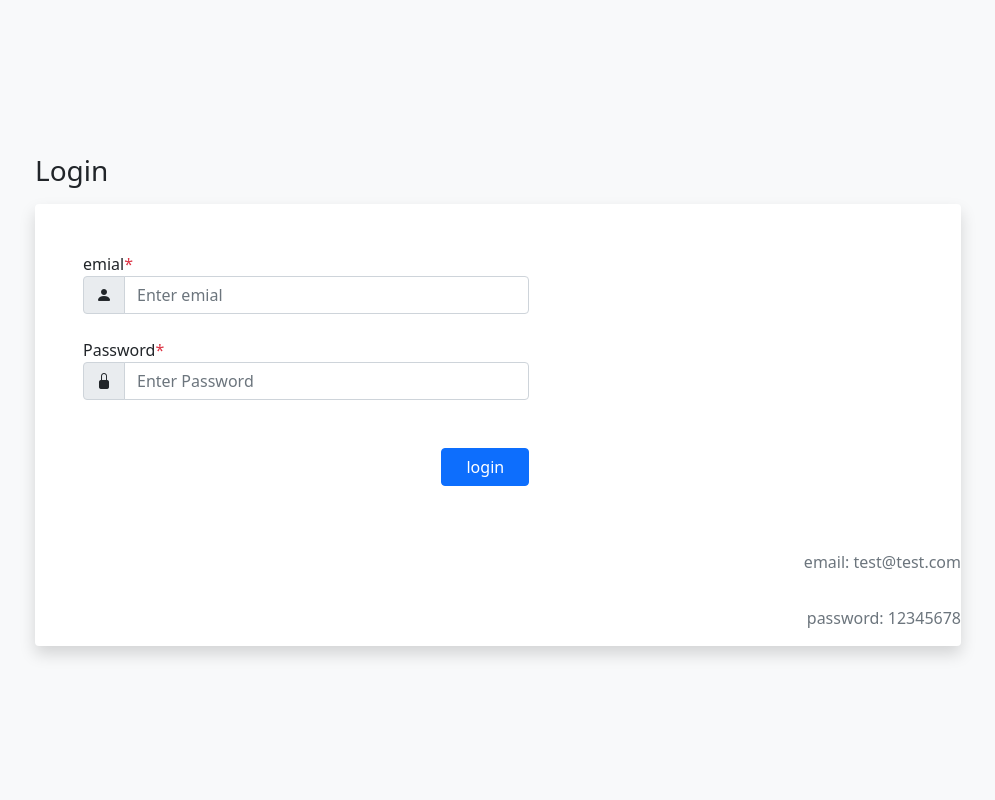
After one commit to jedeias/solid, a PHP site: page /index.html in a window 1280 px wide. The commit adds this page. Shown: the whole page, without its empty margins (142-1137 px from the left). Run offline with PHP 8.4, Linux system fonts and the light colour scheme; some libraries are stand-ins or nearby versions.

Commit message:
Login system

```diff
--- a/app/main.php
+++ b/app/main.php
@@ -4,4 +4,10 @@ require_once ("autoload.php");
 
 echo "<pre>";
 
+$preson = new People(null, $_POST["email"], null, null, $_POST["password"]);
+
+$login = new login();
+
+$login->loginCheack($preson);
+
 ?>
--- /dev/null
+++ b/index.html
@@ -0,0 +1,74 @@
+<!DOCTYPE html>
+<html lang="pt-br">
+<head>
+    <title>Login</title>
+    <meta charset="utf-8">
+    <meta name="viewport" content="width=device-width, initial-scale=1">
+    <link rel="stylesheet" href="https://cdn.jsdelivr.net/npm/bootstrap-icons@1.4.1/font/bootstrap-icons.css">
+  <link href="https://cdn.jsdelivr.net/npm/bootstrap@5.0.2/dist/css/bootstrap.min.css" rel="stylesheet">
+
+  <style>
+        a {
+        text-decoration: none;
+    }
+    .login-page {
+        width: 100%;
+        height: 100vh;
+        display: inline-block;
+        display: flex;
+        align-items: center;
+    }
+    .form-right i {
+        font-size: 100px;
+    }
+  </style>
+
+</head>
+<body>
+
+    <div class="login-page bg-light">
+        <div class="container">
+            <div class="row">
+                <div class="col-lg-10 offset-lg-1">
+                  <h3 class="mb-3">Login</h3>
+                    <div class="bg-white shadow rounded">
+                        <div class="row">
+                            <div class="col-md-7 pe-0">
+                                <div class="form-left h-100 py-5 px-5">
+                                    <form action="app/main.php" method="post" class="row g-4">
+                                            <div class="col-12">
+                                                <label>emial<span class="text-danger">*</span></label>
+                                                <div class="input-group">
+                                                    <div class="input-group-text"><i class="bi bi-person-fill"></i></div>
+                                                    <input type="email" name="email" class="form-control" placeholder="Enter emial">
+                                                </div>
+                                            </div>
+
+                                            <div class="col-12">
+                                                <label>Password<span class="text-danger">*</span></label>
+                                                <div class="input-group">
+                                                    <div class="input-group-text"><i class="bi bi-lock-fill"></i></div>
+                                                    <input type="password" name="password" class="form-control" placeholder="Enter Password">
+                                                </div>
+                                            </div>
+
+
+
+                                            <div class="col-12">
+                                                <button type="submit" class="btn btn-primary px-4 float-end mt-4">login</button>
+                                            </div>
+                                    </form>
+                                </div>
+                    </div>
+                    <p class="text-end text-secondary mt-3">email: test@test.com </p>
+                    <p class="text-end text-secondary mt-3">password: 12345678 </p>
+
+                </div>
+            </div>
+        </div>
+    </div>
+
+    <!-- Bootstrap JS -->
+
+</body>
+</html>
```
Also changed, not shown: app/controller/sessionInterface.php (added, +11 -0 lines), app/model/login.php (added, +33 -0 lines), app/model/session.php (added, +15 -0 lines), app/view/list.php (added, +14 -0 lines), index.php (deleted).
